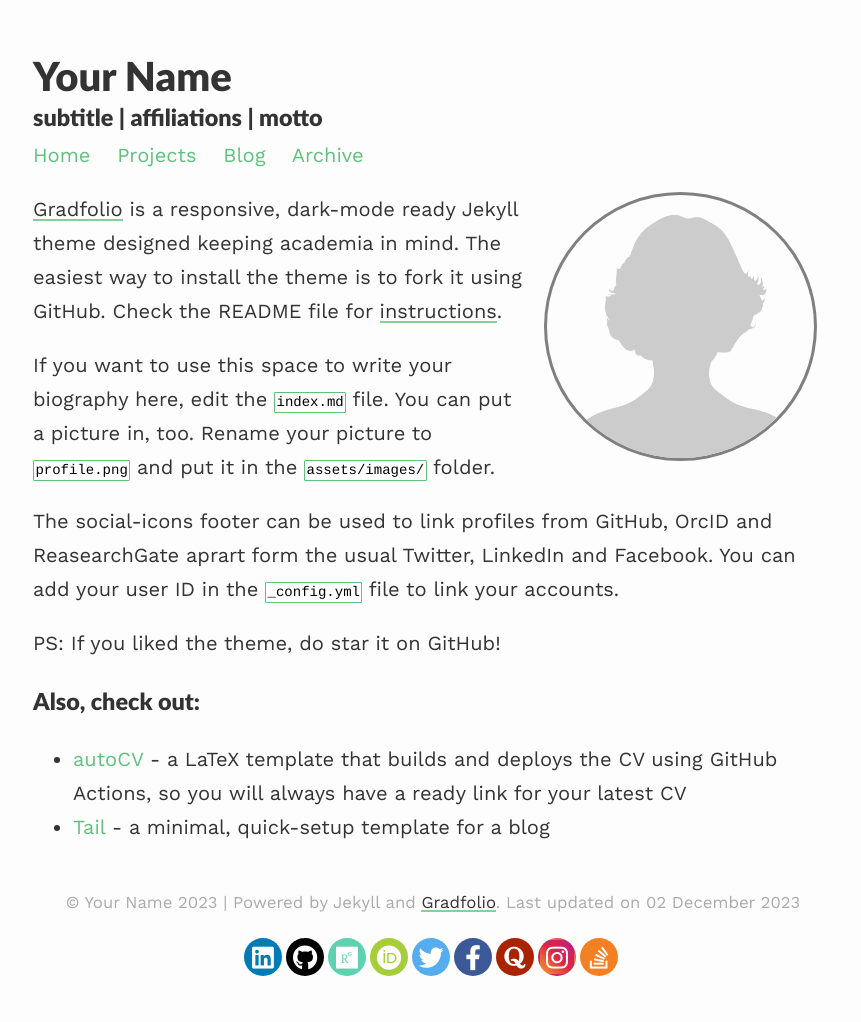
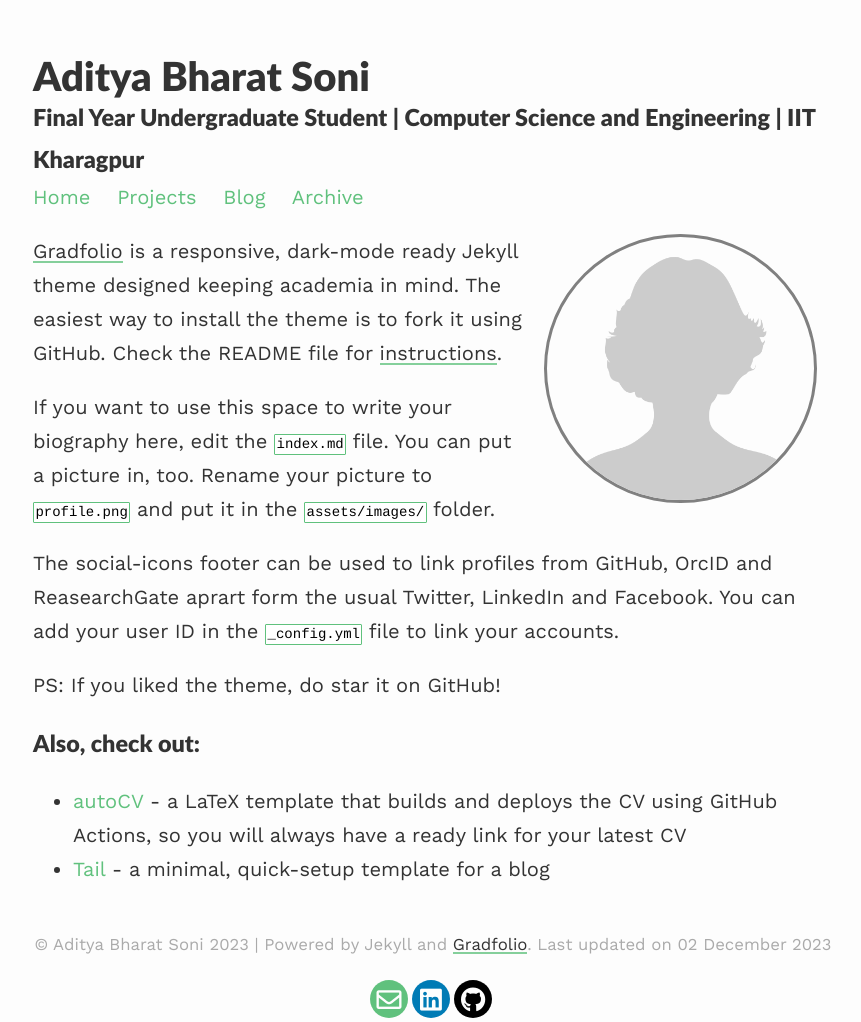
Before and after one commit to adityasoni9998/adityasoni9998.github.io, a Jekyll site: the page built from personal_website-master/index.md, in a window 1280 px wide. Shown: the whole page, without its empty margins (207-1068 px from the left). Built offline with Jekyll 4.4.1, drawn with Linux system fonts in a browser that asks for light colours; nearby versions of some CDN libraries; before the commit the page ends 980 px from its top, so only the background shows below that.

Commit message:
home page

```diff
--- a/personal_website-master/_config.yml
+++ b/personal_website-master/_config.yml
@@ -1,11 +1,11 @@
 ### your site title here
 
-title: Your Name
-description: subtitle | affiliations | motto
+title: Aditya Bharat Soni
+description: Final Year Undergraduate Student | Computer Science and Engineering | IIT Kharagpur
 
-baseurl: /gradfolio #name of GitHub repository
+baseurl: /adityasoni9998.github.io #name of GitHub repository
 url: "" #custom url to be used instead of GitHub repository
-email: #
+email: adityasoni9998@gmail.com#
 
 # Pagination
 paginate: 4
@@ -13,15 +13,15 @@
 paginate_path: /blog/page:num/
 
 # Social media links in footer
-twitter: "#"
+# twitter: "#"
 linkedin: "#"
-stackoverflow: "#"
+# stackoverflow: "#"
 github: "#"
-researchgate: "#"
-orcid: "#"
-quora: "#"
-instagram: "#"
-facebook: "#"
+# researchgate: "#"
+# orcid: "#"
+# quora: "#"
+# instagram: "#"
+# facebook: "#"
 
 
 # Markdown
```
Also changed, not shown: personal_website-master/README.md.
